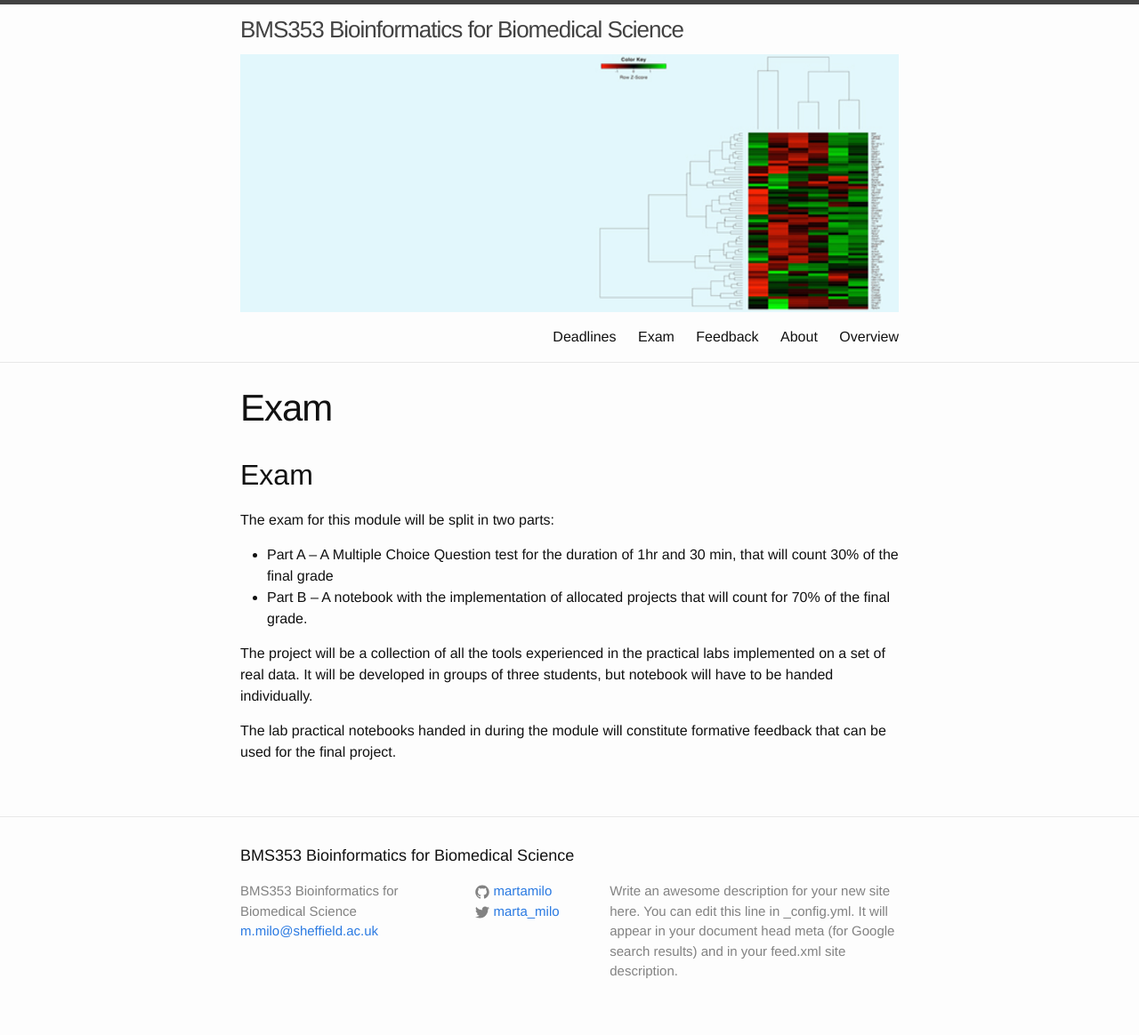
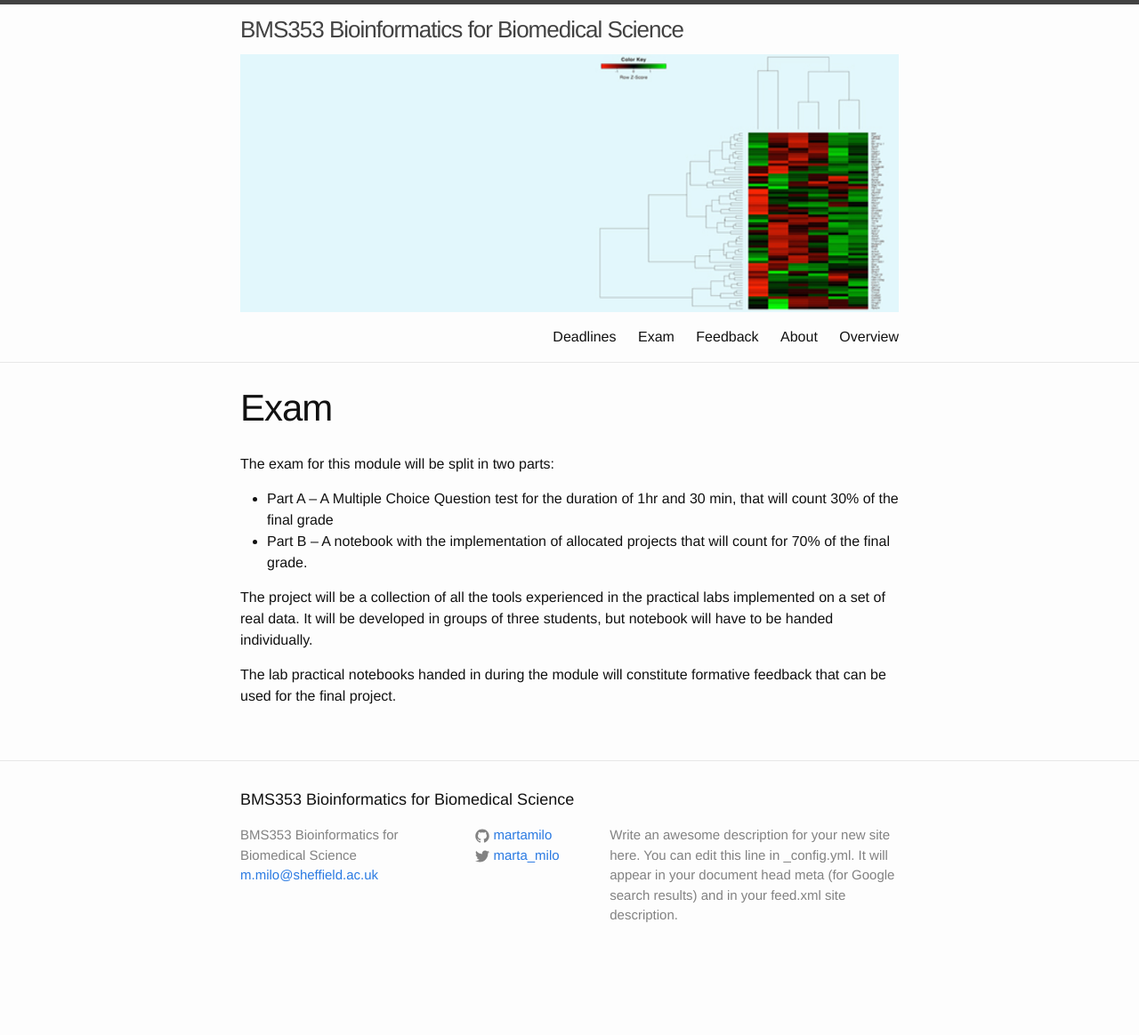
Before and after one commit to sods/bioinformatics, a Jekyll site: the page built from exam.md, in a window 1280 px wide. Shown: the whole page at 89% size. Built offline with Jekyll 4.4.1, drawn with Linux system fonts in a browser that asks for light colours; after the commit the page ends 1101 px from its top, so only the background shows below that.

Commit message:
Max exam title only appear once.

```diff
--- a/exam.md
+++ b/exam.md
@@ -2,8 +2,6 @@
 layout: page
 title: Exam
 ---
-
-## Exam
 
 The exam for this module will be split in two parts:
 
```
